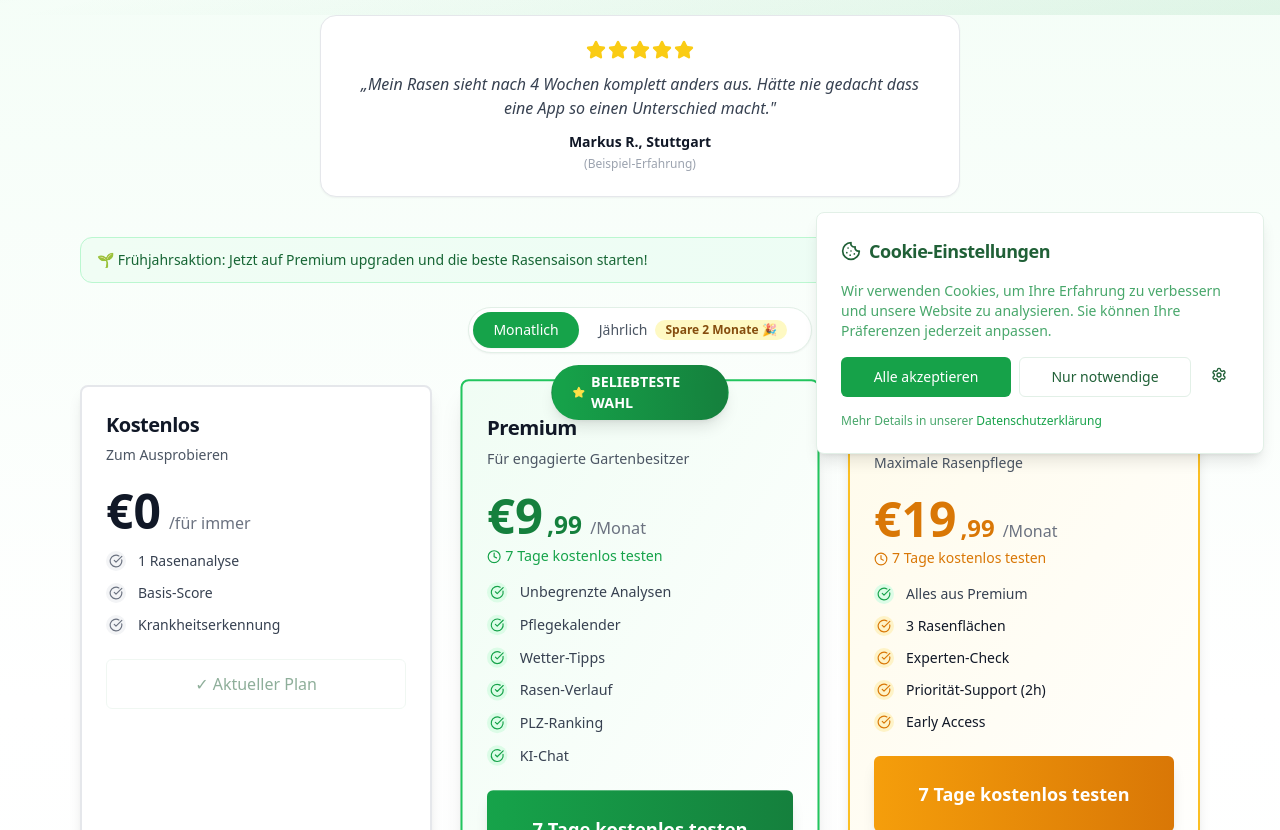
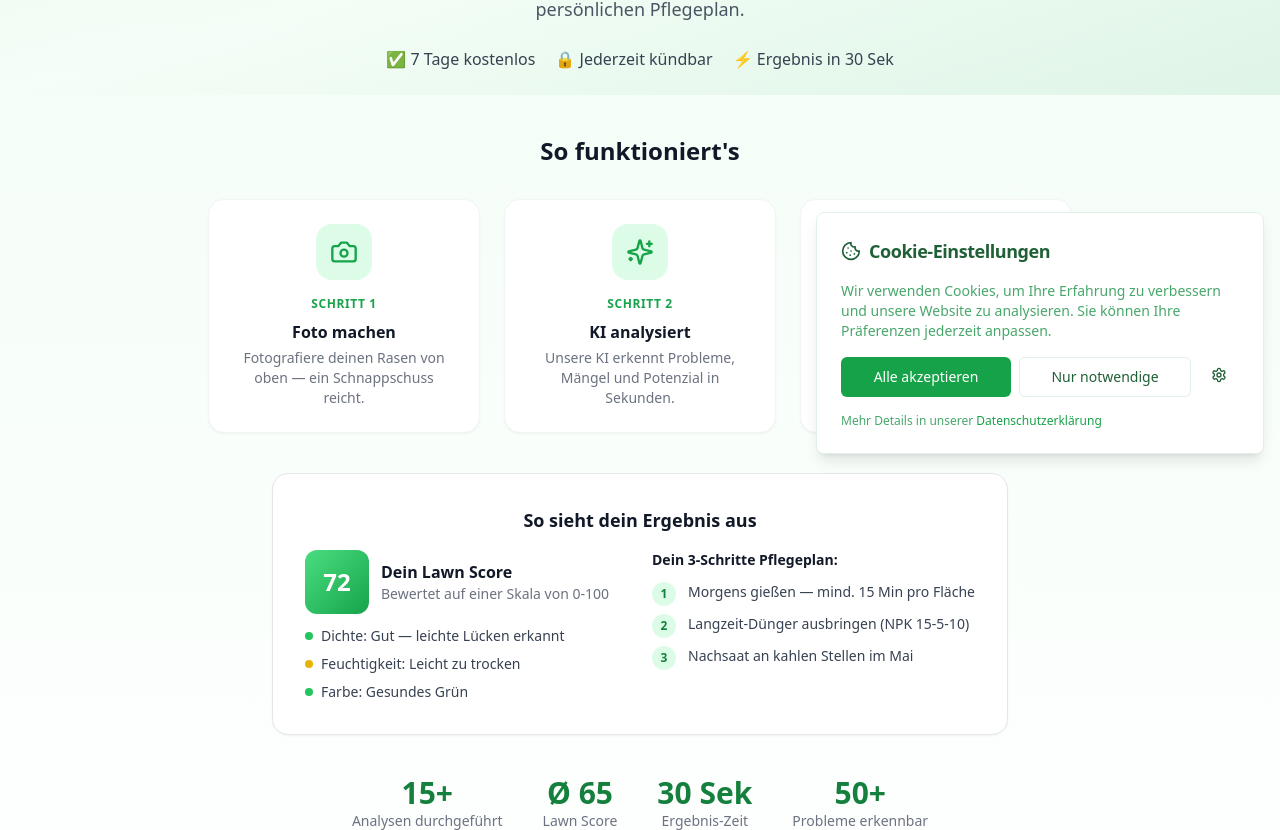
Before and after one commit to yannicdesch/rasenpilot.com, a React (Vite) app: page /subscription in a window 1280 px wide. Shown: the part 330-1160 px from the top of the page. Built offline with nearby package versions, Linux system fonts and the light colour scheme; no server answers; the database is empty.

Commit message:
Restructured subscription page
Co-authored-by: yannicdesch <211834814+yannicdesch@users.noreply.github.com>

```diff
--- a/src/pages/Subscription.tsx
+++ b/src/pages/Subscription.tsx
@@ -230,10 +230,10 @@ export default function Subscription() {
       <div className="min-h-screen bg-gradient-to-b from-green-50 via-white to-green-50/30">
         <MainNavigation />
 
-        {/* Hero for cold traffic */}
+        {/* Hero for cold traffic — matches Facebook ad messaging */}
         <div className="relative overflow-hidden">
           <div className="absolute inset-0 bg-gradient-to-br from-green-600/5 via-transparent to-green-600/10" />
-          <div className="container mx-auto px-4 pt-10 pb-8 max-w-4xl relative text-center">
+          <div className="container mx-auto px-4 pt-10 pb-6 max-w-4xl relative text-center">
             {ref === 'analysis' && (
               <Button variant="ghost" onClick={() => navigate(-1)} className="mb-6 -ml-2">
                 <ArrowLeft className="h-4 w-4 mr-2" /> Zurück zur Analyse
@@ -251,14 +251,14 @@ export default function Subscription() {
             )}
 
             <h1 className="text-3xl md:text-5xl lg:text-6xl font-display font-bold mb-3 text-gray-900 leading-tight">
-              Der grünste Rasen in<br className="hidden md:block" /> deiner <span className="text-green-600">Straße</span>
+              Niemand kennt deinen Rasen —<br className="hidden md:block" /> <span className="text-green-600">jetzt schon</span>
             </h1>
-            <p className="text-base md:text-lg text-gray-600 mb-4">
-              Starte kostenlos — upgrade jederzeit
+            <p className="text-base md:text-lg text-gray-600 mb-6 max-w-2xl mx-auto">
+              Unsere KI analysiert dein Rasenfoto in 30 Sekunden und erstellt dir einen persönlichen Pflegeplan.
             </p>
 
             {/* Trust badges */}
-            <div className="flex flex-wrap justify-center gap-3 md:gap-5 mb-2">
+            <div className="flex flex-wrap justify-center gap-3 md:gap-5">
               <span className="inline-flex items-center gap-1.5 text-sm md:text-base font-medium text-gray-700">
                 ✅ 7 Tage kostenlos
               </span>
@@ -266,25 +266,115 @@ export default function Subscription() {
                 🔒 Jederzeit kündbar
               </span>
               <span className="inline-flex items-center gap-1.5 text-sm md:text-base font-medium text-gray-700">
-                ⚡ Sofort starten
+                ⚡ Ergebnis in 30 Sek
               </span>
             </div>
           </div>
         </div>
 
-        {/* Testimonial */}
-        <div className="container mx-auto px-4 max-w-2xl pb-10">
-          <div className="bg-white border border-gray-200 rounded-2xl p-6 text-center shadow-sm">
-            <div className="flex justify-center gap-0.5 mb-3">
-              {[...Array(5)].map((_, i) => (
-                <Star key={i} className="h-5 w-5 text-yellow-400 fill-yellow-400" />
-              ))}
+        {/* How it works — 3 steps */}
+        <div className="container mx-auto px-4 max-w-4xl py-10">
+          <h2 className="text-xl md:text-2xl font-display font-bold text-center mb-8 text-gray-900">
+            So funktioniert's
+          </h2>
+          <div className="grid md:grid-cols-3 gap-6">
+            <div className="text-center p-6 bg-white rounded-2xl border border-gray-100 shadow-sm">
+              <div className="w-14 h-14 mx-auto mb-4 rounded-2xl bg-green-100 flex items-center justify-center">
+                <Camera className="h-7 w-7 text-green-600" />
+              </div>
+              <div className="text-xs font-bold text-green-600 uppercase tracking-wider mb-2">Schritt 1</div>
+              <h3 className="font-bold text-gray-900 mb-1">Foto machen</h3>
+              <p className="text-sm text-gray-500">Fotografiere deinen Rasen von oben — ein Schnappschuss reicht.</p>
             </div>
-            <blockquote className="text-gray-700 italic mb-3 text-sm md:text-base">
-              „Mein Rasen sieht nach 4 Wochen komplett anders aus. Hätte nie gedacht dass eine App so einen Unterschied macht."
-            </blockquote>
-            <p className="font-semibold text-gray-900 text-sm">Markus R., Stuttgart</p>
-            <p className="text-xs text-gray-400 mt-1">(Beispiel-Erfahrung)</p>
+            <div className="text-center p-6 bg-white rounded-2xl border border-gray-100 shadow-sm">
+              <div className="w-14 h-14 mx-auto mb-4 rounded-2xl bg-green-100 flex items-center justify-center">
+                <Sparkles className="h-7 w-7 text-green-600" />
+              </div>
+              <div className="text-xs font-bold text-green-600 uppercase tracking-wider mb-2">Schritt 2</div>
+              <h3 className="font-bold text-gray-900 mb-1">KI analysiert</h3>
+              <p className="text-sm text-gray-500">Unsere KI erkennt Probleme, Mängel und Potenzial in Sekunden.</p>
+            </div>
+            <div className="text-center p-6 bg-white rounded-2xl border border-gray-100 shadow-sm">
+              <div className="w-14 h-14 mx-auto mb-4 rounded-2xl bg-green-100 flex items-center justify-center">
+                <Calendar className="h-7 w-7 text-green-600" />
+              </div>
+              <div className="text-xs font-bold text-green-600 uppercase tracking-wider mb-2">Schritt 3</div>
+              <h3 className="font-bold text-gray-900 mb-1">Pflegeplan erhalten</h3>
+              <p className="text-sm text-gray-500">Du bekommst konkrete Maßnahmen — abgestimmt auf deinen Rasen.</p>
+            </div>
+          </div>
+        </div>
+
+        {/* Sample result preview */}
+        <div className="container mx-auto px-4 max-w-3xl pb-10">
+          <div className="bg-white border border-gray-200 rounded-2xl p-6 md:p-8 shadow-sm">
+            <h3 className="text-lg font-bold text-gray-900 mb-4 text-center">So sieht dein Ergebnis aus</h3>
+            <div className="grid md:grid-cols-2 gap-6">
+              <div className="space-y-3">
+                <div className="flex items-center gap-3">
+                  <div className="w-16 h-16 rounded-xl bg-gradient-to-br from-green-400 to-green-600 flex items-center justify-center">
+                    <span className="text-2xl font-bold text-white">72</span>
+                  </div>
+                  <div>
+                    <p className="font-bold text-gray-900">Dein Lawn Score</p>
+                    <p className="text-sm text-gray-500">Bewertet auf einer Skala von 0-100</p>
+                  </div>
+                </div>
+                <div className="space-y-2">
+                  <div className="flex items-center gap-2 text-sm">
+                    <div className="w-2 h-2 rounded-full bg-green-500" />
+                    <span className="text-gray-700">Dichte: Gut — leichte Lücken erkannt</span>
+                  </div>
+                  <div className="flex items-center gap-2 text-sm">
+                    <div className="w-2 h-2 rounded-full bg-yellow-500" />
+                    <span className="text-gray-700">Feuchtigkeit: Leicht zu trocken</span>
+                  </div>
+                  <div className="flex items-center gap-2 text-sm">
+                    <div className="w-2 h-2 rounded-full bg-green-500" />
+                    <span className="text-gray-700">Farbe: Gesundes Grün</span>
+                  </div>
+                </div>
+              </div>
+              <div className="space-y-3">
+                <p className="font-bold text-gray-900 text-sm">Dein 3-Schritte Pflegeplan:</p>
+                <div className="space-y-2">
+                  <div className="flex gap-3 items-start">
+                    <span className="flex-shrink-0 w-6 h-6 rounded-full bg-green-100 text-green-700 text-xs font-bold flex items-center justify-center">1</span>
+                    <p className="text-sm text-gray-700">Morgens gießen — mind. 15 Min pro Fläche</p>
+                  </div>
+                  <div className="flex gap-3 items-start">
+                    <span className="flex-shrink-0 w-6 h-6 rounded-full bg-green-100 text-green-700 text-xs font-bold flex items-center justify-center">2</span>
+                    <p className="text-sm text-gray-700">Langzeit-Dünger ausbringen (NPK 15-5-10)</p>
+                  </div>
+                  <div className="flex gap-3 items-start">
+                    <span className="flex-shrink-0 w-6 h-6 rounded-full bg-green-100 text-green-700 text-xs font-bold flex items-center justify-center">3</span>
+                    <p className="text-sm text-gray-700">Nachsaat an kahlen Stellen im Mai</p>
+                  </div>
+                </div>
+              </div>
+            </div>
+          </div>
+        </div>
+
+        {/* Social proof — real stats */}
+        <div className="container mx-auto px-4 max-w-3xl pb-10">
+          <div className="flex flex-wrap justify-center gap-6 md:gap-10">
+            <div className="text-center">
+              <p className="text-2xl md:text-3xl font-display font-bold text-green-700">15+</p>
+              <p className="text-sm text-gray-500">Analysen durchgeführt</p>
+            </div>
+            <div className="text-center">
+              <p className="text-2xl md:text-3xl font-display font-bold text-green-700">Ø 65</p>
+              <p className="text-sm text-gray-500">Lawn Score</p>
+            </div>
+            <div className="text-center">
+              <p className="text-2xl md:text-3xl font-display font-bold text-green-700">30 Sek</p>
+              <p className="text-sm text-gray-500">Ergebnis-Zeit</p>
+            </div>
+            <div className="text-center">
+              <p className="text-2xl md:text-3xl font-display font-bold text-green-700">50+</p>
+              <p className="text-sm text-gray-500">Probleme erkennbar</p>
+            </div>
           </div>
         </div>
 
```
